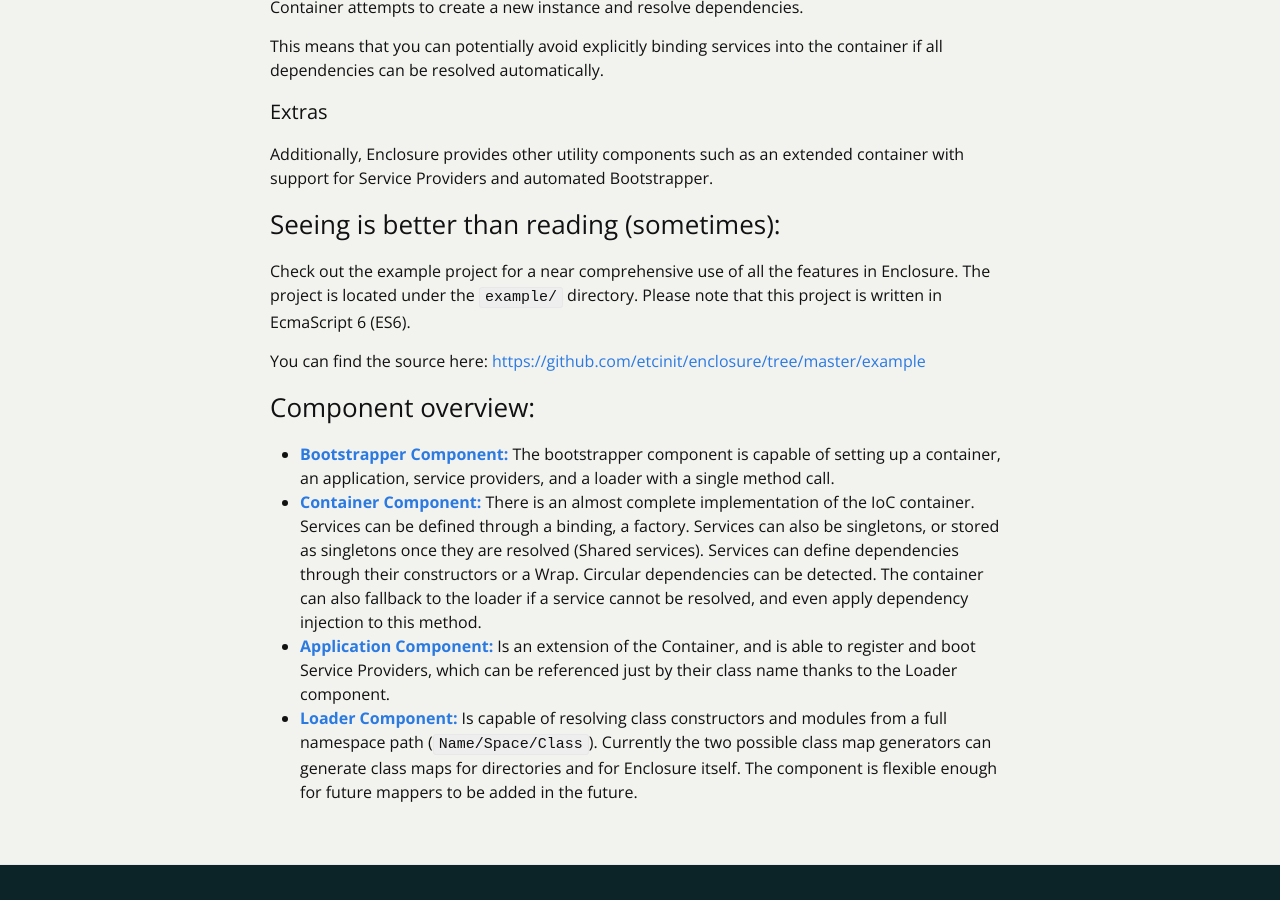
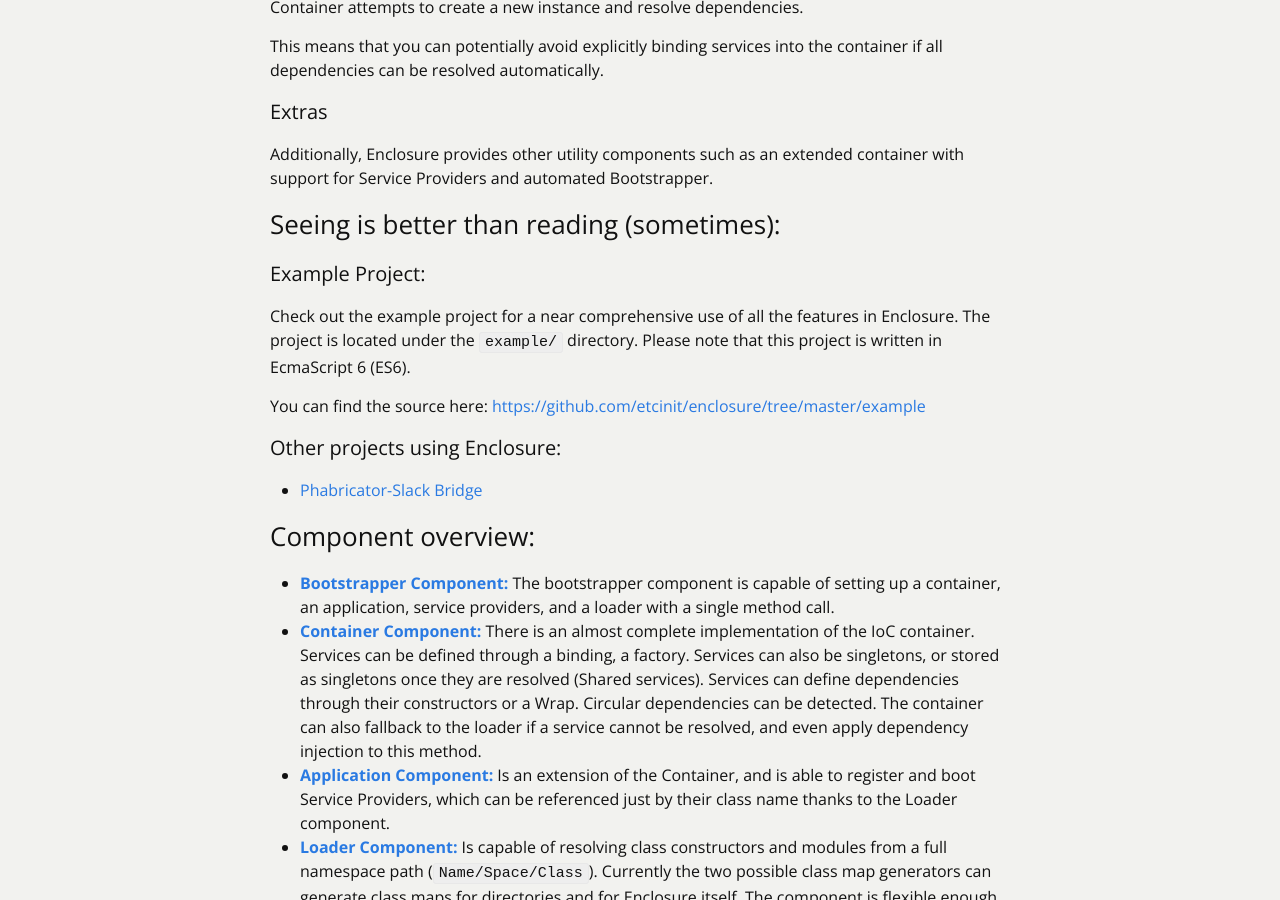
Before and after one commit to etcinit/enclosure-website, a Jekyll site: the page built from documentation.md, in a window 1280 px wide and 900 px high, scrolled down 2059 px. Built offline with Jekyll 4.4.1, drawn with Linux system fonts in a browser that asks for light colours; nearby versions of some CDN libraries; emoji names are drawn with the system emoji font.

Commit message:
Add first project using Enclosure :)

```diff
--- a/documentation.md
+++ b/documentation.md
@@ -80,9 +80,14 @@ Additionally, Enclosure provides other utility components such as an extended co
 
 ### Seeing is better than reading (sometimes):
 
+#### Example Project:
 Check out the example project for a near comprehensive use of all the features in Enclosure. The project is located under the `example/` directory. Please note that this project is written in EcmaScript 6 (ES6).
 
 You can find the source here: [https://github.com/etcinit/enclosure/tree/master/example](https://github.com/etcinit/enclosure/tree/master/example)
+
+#### Other projects using Enclosure:
+
+- [Phabricator-Slack Bridge](https://github.com/etcinit/phabricator-slack-feed)
 
 ### Component overview:
 
--- a/index.html
+++ b/index.html
@@ -35,7 +35,7 @@ layout: wrapperless
                         through a custom <code>require()</code> function.
                     </p>
                     <p>
-                        Hate the syntax? Enclosure is very modular so you can
+                        Dislike the syntax? Enclosure is very modular so you can
                         still do things like using  DI without the module
                         loader.
                     </p>
```
